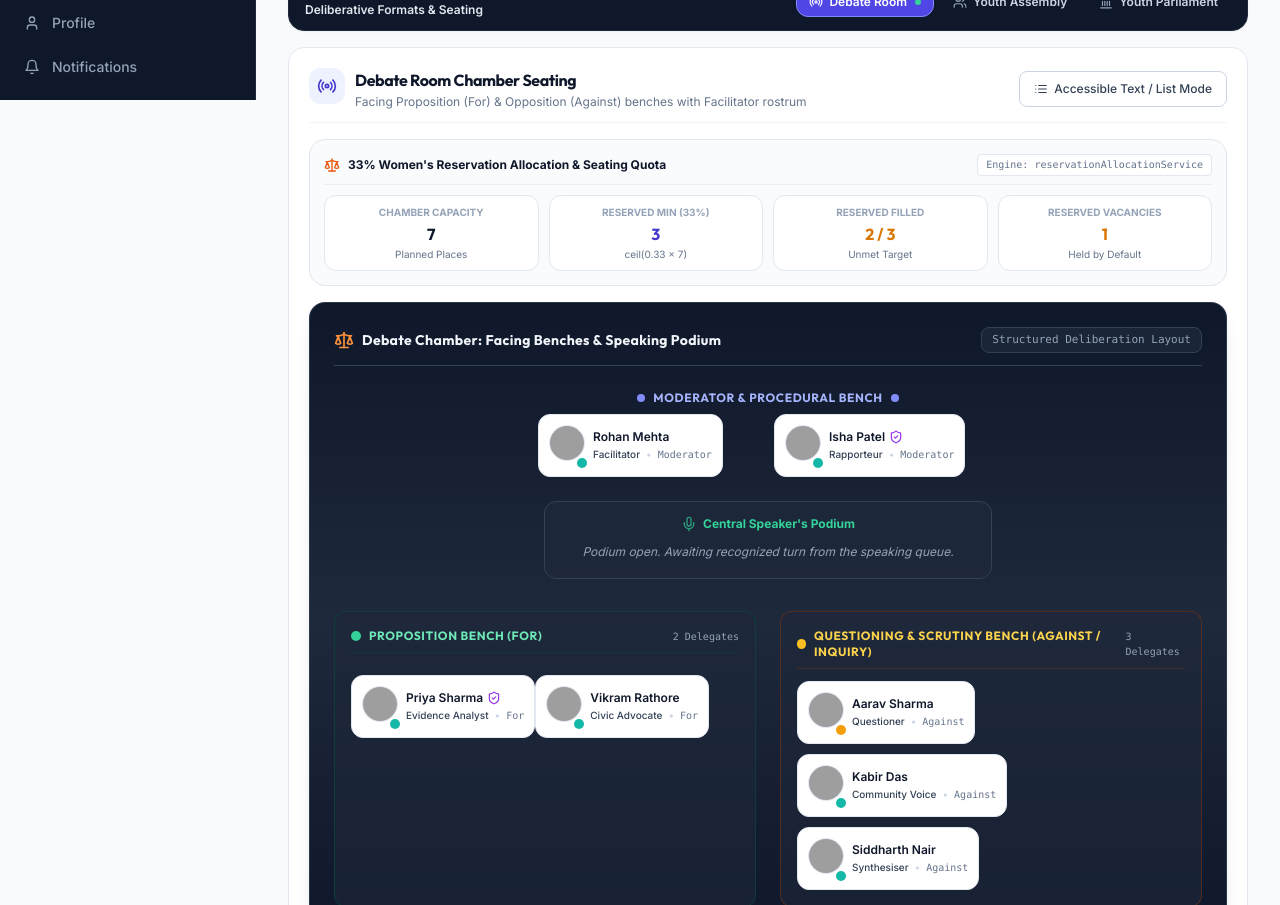
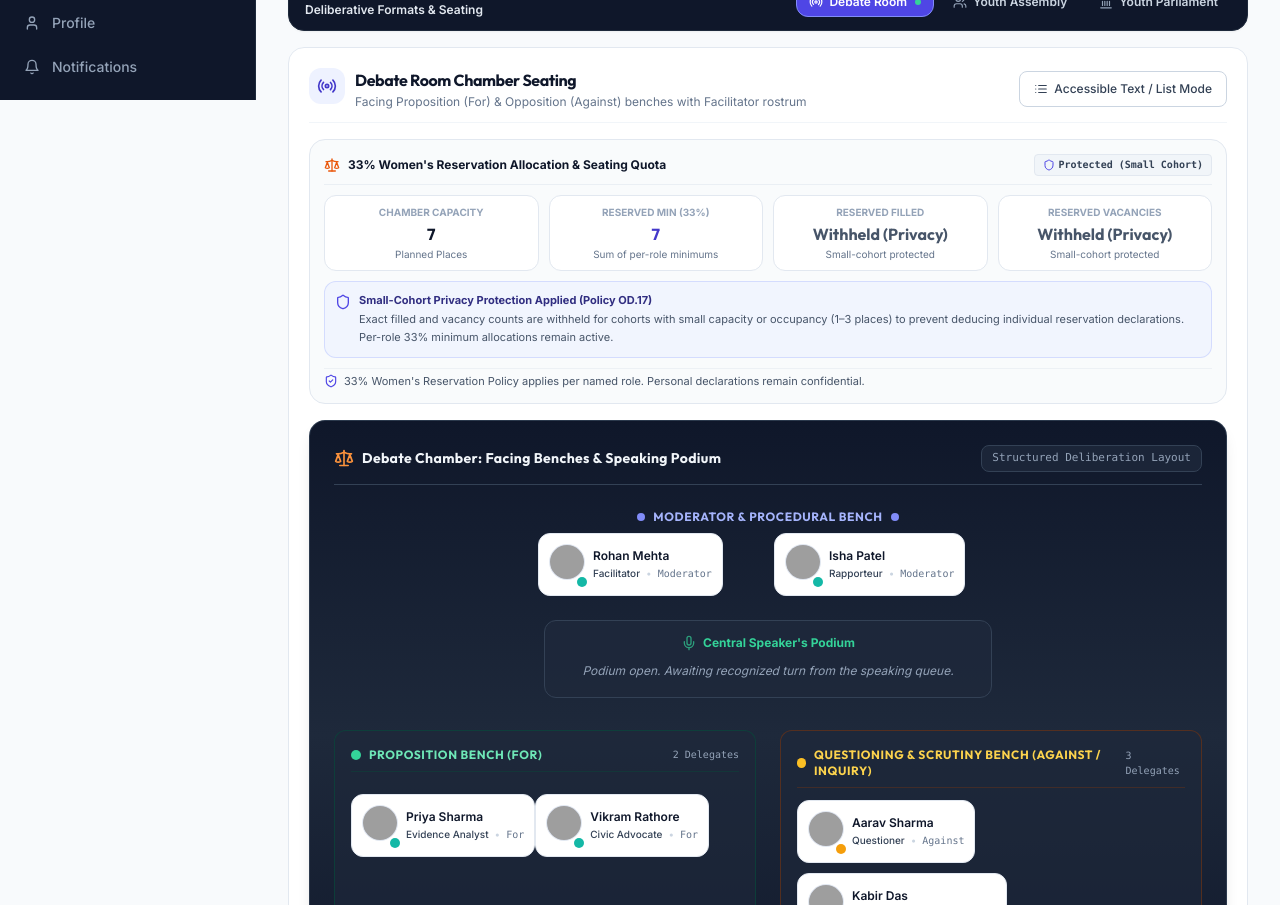
Before and after one commit to Laluboom/jansahabhag-2047-demo, a React (Vite) app: page /debate-room in a window 1280 px wide. Shown: the part 700-1605 px from the top of the page. Built offline with nearby package versions, Linux system fonts and the light colour scheme; grey boxes are pictures that could not be loaded.

Commit message:
fix(session): sum projected role allocations and enforce small-cohort privacy suppression

```diff
--- a/src/components/layout/DebateRoomPreviewPage.tsx
+++ b/src/components/layout/DebateRoomPreviewPage.tsx
@@ -43,9 +43,13 @@ import {
   ChevronRight,
 } from 'lucide-react';
 import { formatDate } from '../../utils/formatters';
-import { SessionSeating, SeatModel, SeatStatus, SeatingQuotaSummary } from '../session';
-import { calculateReservedMinimum } from '../../services/reservationAllocationService';
-import { getFictionalReservationEligibility } from '../../data/seed/fictionalReservationDeclarations';
+import {
+  SessionSeating,
+  SeatModel,
+  SeatStatus,
+  SeatingQuotaSummary,
+  computeSeatingQuotaFromAllocations,
+} from '../session';
 
 const ACTIVE_DEBATE_PHASES: DebatePhase[] = [
   'OPENING_STATEMENTS',
@@ -180,8 +184,12 @@ export const DebateRoomPreviewPage: React.FC = () => {
         currentActivity = `Waiting in speaking queue (${queueEntry.userRole || 'Awaiting facilitator recognition'})`;
       }
 
-      const eligibility = getFictionalReservationEligibility(member.userId);
-      const isReserved = eligibility === 'eligible';
+      // Check if caller is authorized to see actual assigned reserved occupants (e.g. platform owner)
+      // Never call getFictionalReservationEligibility; personal eligibility is strictly confidential.
+      const alloc = session.roleAllocations?.[member.role];
+      const isReserved = Boolean(
+        alloc?.reservedOccupants && alloc.reservedOccupants.includes(member.userId)
+      );
 
       return {
         id: `seat_${session.id}_${member.userId}`,
@@ -200,25 +208,11 @@ export const DebateRoomPreviewPage: React.FC = () => {
     });
   }, [session, allUsers]);
 
-  // Quota calculation pulling directly from reservationAllocationService formula
+  // Quota calculation pulling strictly from projected roleAllocations
+  // Sum of per-role minimums and totalPlaces; never hard-coded; never recomputed from roster.
   const debateQuotaSummary: SeatingQuotaSummary = React.useMemo(() => {
-    const totalCapacity = 7; // 7 canonical formal debate roles
-    const reservedMinimum = calculateReservedMinimum(totalCapacity); // ceil(0.33 * 7) = 3
-    const roster = session?.roster || [];
-    const eligibleCount = roster.filter(
-      (r) => getFictionalReservationEligibility(r.userId) === 'eligible'
-    ).length;
-    const vacanciesCount = Math.max(0, reservedMinimum - eligibleCount);
-
-    return {
-      totalCapacity,
-      filledCount: roster.length,
-      reservedMinimum,
-      reservedFilledCount: eligibleCount,
-      vacanciesCount,
-      isIllustrative: false,
-    };
-  }, [session]);
+    return computeSeatingQuotaFromAllocations(session?.roleAllocations);
+  }, [session?.roleAllocations]);
 
   // Reservation Allocation Handlers (08C1 APIs)
   const handleFinalizeRole = async (roleName: string) => {
--- a/src/components/session/SeatingQuotaDisplay.tsx
+++ b/src/components/session/SeatingQuotaDisplay.tsx
@@ -1,6 +1,6 @@
 import React from 'react';
 import { SeatingQuotaSummary } from './types';
-import { Scale, AlertCircle } from 'lucide-react';
+import { Scale, AlertCircle, Shield, ShieldCheck } from 'lucide-react';
 
 interface SeatingQuotaDisplayProps {
   quota: SeatingQuotaSummary;
@@ -11,7 +11,11 @@ export const SeatingQuotaDisplay: React.FC<SeatingQuotaDisplayProps> = ({
   quota,
   className = '',
 }) => {
-  const isCompliant = quota.reservedFilledCount >= quota.reservedMinimum;
+  const isSuppressed = Boolean(quota.isPrivacySuppressed);
+  const isCompliant =
+    !isSuppressed &&
+    quota.reservedFilledCount !== undefined &&
+    quota.reservedFilledCount >= quota.reservedMinimum;
 
   return (
     <div
@@ -34,6 +38,15 @@ export const SeatingQuotaDisplay: React.FC<SeatingQuotaDisplayProps> = ({
             data-testid="illustrative-quota-badge"
           >
             Illustrative Prototype Allocation (No Enforcement Claim)
+          </span>
+        ) : isSuppressed ? (
+          <span
+            className="text-[10px] font-mono font-bold px-2 py-0.5 rounded bg-slate-100 text-slate-700 border border-slate-200 flex items-center gap-1 self-start sm:self-auto"
+            data-testid="status-privacy-suppressed"
+            title="Small-cohort privacy protection applied"
+          >
+            <Shield className="w-3 h-3 text-civic-indigo-600" />
+            <span>Protected (Small Cohort)</span>
           </span>
         ) : (
           <span className="text-[10px] font-mono text-slate-500 bg-white px-2 py-0.5 rounded border border-slate-200">
@@ -70,7 +83,9 @@ export const SeatingQuotaDisplay: React.FC<SeatingQuotaDisplayProps> = ({
             {quota.reservedMinimum}
           </span>
           <span className="text-[10px] text-slate-500">
-            ceil(0.33 &times; {quota.totalCapacity})
+            {quota.isIllustrative
+              ? `ceil(0.33 \u00d7 ${quota.totalCapacity})`
+              : 'Sum of per-role minimums'}
           </span>
         </div>
 
@@ -79,6 +94,20 @@ export const SeatingQuotaDisplay: React.FC<SeatingQuotaDisplayProps> = ({
           <span className="text-[10px] uppercase font-bold text-slate-400 block">
             Reserved Filled
           </span>
+          {isSuppressed ? (
+            <>
+              <span
+                className="text-base font-bold font-heading block mt-0.5 text-slate-600"
+                data-testid="seating-quota-reserved-filled"
+              >
+                Withheld (Privacy)
+              </span>
+              <span className="text-[10px] text-slate-500" data-testid="seating-quota-status-suppressed">
+                Small-cohort protected
+              </span>
+            </>
+          ) : (
+            <>
               <span
                 className={`text-base font-bold font-heading block mt-0.5 ${
                   isCompliant ? 'text-emerald-600' : 'text-amber-600'
@@ -90,6 +119,8 @@ export const SeatingQuotaDisplay: React.FC<SeatingQuotaDisplayProps> = ({
               <span className="text-[10px] text-slate-500">
                 {isCompliant ? 'Quota Met' : 'Unmet Target'}
               </span>
+            </>
+          )}
         </div>
 
         {/* Vacancies Count */}
@@ -97,16 +128,60 @@ export const SeatingQuotaDisplay: React.FC<SeatingQuotaDisplayProps> = ({
           <span className="text-[10px] uppercase font-bold text-slate-400 block">
             Reserved Vacancies
           </span>
+          {isSuppressed ? (
+            <>
+              <span
+                className="text-base font-bold font-heading block mt-0.5 text-slate-600"
+                data-testid="seating-quota-vacancies"
+              >
+                Withheld (Privacy)
+              </span>
+              <span className="text-[10px] text-slate-500">Small-cohort protected</span>
+            </>
+          ) : (
+            <>
               <span
                 className={`text-base font-bold font-heading block mt-0.5 ${
-              quota.vacanciesCount > 0 ? 'text-amber-600' : 'text-slate-700'
+                  (quota.vacanciesCount ?? 0) > 0 ? 'text-amber-600' : 'text-slate-700'
                 }`}
                 data-testid="seating-quota-vacancies"
               >
-            {quota.vacanciesCount}
+                {quota.vacanciesCount ?? 0}
               </span>
               <span className="text-[10px] text-slate-500">Held by Default</span>
+            </>
+          )}
         </div>
+      </div>
+
+      {/* Small-Cohort Privacy Protection Banner */}
+      {isSuppressed && (
+        <div
+          className="p-2.5 rounded-xl bg-indigo-50/70 border border-indigo-200/70 text-indigo-950 text-xs flex items-start gap-2"
+          data-testid="small-cohort-privacy-banner"
+        >
+          <Shield className="w-4 h-4 text-civic-indigo-600 shrink-0 mt-0.5" />
+          <div className="space-y-0.5 leading-relaxed">
+            <span className="font-bold text-[11px] block text-civic-indigo-900">
+              Small-Cohort Privacy Protection Applied (Policy OD.17)
+            </span>
+            <p className="text-[11px] text-slate-600">
+              Exact filled and vacancy counts are withheld for cohorts with small capacity or occupancy (1–3 places)
+              to prevent deducing individual reservation declarations. Per-role 33% minimum allocations remain active.
+            </p>
+          </div>
+        </div>
+      )}
+
+      {/* Generic Chamber Reservation Policy Indicator */}
+      <div
+        className="flex items-center gap-1.5 text-[11px] text-slate-600 pt-1 border-t border-slate-200/50"
+        data-testid="generic-policy-indicator"
+      >
+        <ShieldCheck className="w-3.5 h-3.5 text-civic-indigo-600 shrink-0" />
+        <span>
+          33% Women&apos;s Reservation Policy applies per named role. Personal declarations remain confidential.
+        </span>
       </div>
 
       {/* Illustrative Notice or Compliance Helper */}
--- a/src/components/session/types.ts
+++ b/src/components/session/types.ts
@@ -1,3 +1,5 @@
+import { AllocationState } from '../../types/domain';
+
 /**
  * Typed Seat & Seating View Models for Deliberative Chambers
  *
@@ -39,10 +41,11 @@ export interface SeatModel {
 
 export interface SeatingQuotaSummary {
   totalCapacity: number;
-  filledCount: number;
+  filledCount?: number;
   reservedMinimum: number;
-  reservedFilledCount: number;
-  vacanciesCount: number;
+  reservedFilledCount?: number;
+  vacanciesCount?: number;
+  isPrivacySuppressed?: boolean;
   isIllustrative?: boolean;
   illustrativeNotice?: string;
 }
@@ -68,3 +71,75 @@ export function getInitials(name: string): string {
   if (parts.length === 1) return parts[0].slice(0, 2).toUpperCase();
   return (parts[0][0] + parts[parts.length - 1][0]).toUpperCase();
 }
+
+/**
+ * Computes chamber-level seating quota summary by summing projected AllocationState fields:
+ * - totalCapacity: sum of alloc.totalPlaces
+ * - reservedMinimum: sum of alloc.reservedMinimum (per-named-role rounding, not global rounding!)
+ * - isPrivacySuppressed: true if any allocation is small cohort (1-3 places/occupants) or marked isPrivacySuppressed.
+ *   In that case, exact reservedFilledCount and vacanciesCount are withheld (undefined).
+ * - When not suppressed (e.g. authorized Platform Owner), sums reservedOccupiedCount and vacanciesCount.
+ */
+export function computeSeatingQuotaFromAllocations(
+  roleAllocations?: Record<string, AllocationState> | null,
+  options?: {
+    isIllustrative?: boolean;
+    illustrativeNotice?: string;
+  }
+): SeatingQuotaSummary {
+  if (!roleAllocations || Object.keys(roleAllocations).length === 0) {
+    return {
+      totalCapacity: 0,
+      filledCount: 0,
+      reservedMinimum: 0,
+      isPrivacySuppressed: false,
+      isIllustrative: Boolean(options?.isIllustrative),
+      illustrativeNotice: options?.illustrativeNotice,
+    };
+  }
+
+  const allocs = Object.values(roleAllocations);
+  let totalCapacity = 0;
+  let reservedMinimum = 0;
+  let isPrivacySuppressed = false;
+
+  for (const alloc of allocs) {
+    totalCapacity += alloc.totalPlaces || 0;
+    reservedMinimum += alloc.reservedMinimum || 0;
+    if (
+      alloc.isPrivacySuppressed ||
+      alloc.reservedOccupiedCount === undefined ||
+      alloc.vacanciesCount === undefined
+    ) {
+      isPrivacySuppressed = true;
+    }
+  }
+
+  if (isPrivacySuppressed) {
+    return {
+      totalCapacity,
+      reservedMinimum,
+      isPrivacySuppressed: true,
+      isIllustrative: Boolean(options?.isIllustrative),
+      illustrativeNotice: options?.illustrativeNotice,
+    };
+  }
+
+  const reservedFilledCount = allocs.reduce((sum, a) => sum + (a.reservedOccupiedCount ?? 0), 0);
+  const vacanciesCount = allocs.reduce((sum, a) => sum + (a.vacanciesCount ?? 0), 0);
+  const filledCount = allocs.reduce(
+    (sum, a) => sum + (a.reservedOccupiedCount ?? 0) + (a.ordinaryOccupiedCount ?? 0),
+    0
+  );
+
+  return {
+    totalCapacity,
+    filledCount,
+    reservedMinimum,
+    reservedFilledCount,
+    vacanciesCount,
+    isPrivacySuppressed: false,
+    isIllustrative: Boolean(options?.isIllustrative),
+    illustrativeNotice: options?.illustrativeNotice,
+  };
+}
--- a/src/features/assemblies/AssemblySessionPage.tsx
+++ b/src/features/assemblies/AssemblySessionPage.tsx
@@ -28,9 +28,13 @@ import { Button } from '../../components/ui/Button';
 import { Textarea, Input } from '../../components/ui/Input';
 import { Avatar } from '../../components/ui/Avatar';
 import { StatusChip } from '../../components/ui/StatusChip';
-import { SessionSeating, SeatModel, SeatStatus, SeatingQuotaSummary } from '../../components/session';
-import { calculateReservedMinimum } from '../../services/reservationAllocationService';
-import { getFictionalReservationEligibility } from '../../data/seed/fictionalReservationDeclarations';
+import {
+  SessionSeating,
+  SeatModel,
+  SeatStatus,
+  SeatingQuotaSummary,
+  computeSeatingQuotaFromAllocations,
+} from '../../components/session';
 import {
   ArrowLeft,
   ArrowRight,
@@ -650,8 +654,12 @@ export const AssemblySessionPage: React.FC = () => {
         currentActivity = `Formally logged reservation: ${dissentRec.reason}`;
       }
 
-      const eligibility = getFictionalReservationEligibility(p.id);
-      const isReserved = eligibility === 'eligible';
+      // Check if caller is authorized to see actual assigned reserved occupants (e.g. platform owner)
+      // Never call getFictionalReservationEligibility; personal eligibility is confidential.
+      const alloc = assembly?.roleAllocations?.[roleName];
+      const isReserved = Boolean(
+        alloc?.reservedOccupants && alloc.reservedOccupants.includes(p.id)
+      );
 
       return {
         id: `seat_${assembly.id}_${p.id}`,
@@ -672,32 +680,11 @@ export const AssemblySessionPage: React.FC = () => {
     });
   }, [assembly, participants, allRoles, proposition, currentStageIndex]);
 
+  // Quota calculation pulling strictly from projected roleAllocations
+  // Sum of per-role minimums and capacities; no second calculation; no hard-coded capacity.
   const assemblyQuotaSummary: SeatingQuotaSummary = React.useMemo(() => {
-    let totalPlaces = 0;
-    if (assembly?.roleAllocations) {
-      for (const alloc of Object.values(assembly.roleAllocations)) {
-        totalPlaces += alloc.totalPlaces || 0;
-      }
-    }
-    if (totalPlaces === 0) {
-      totalPlaces = assembly?.isThreePersonMiniMode ? 3 : 24;
-    }
-
-    const reservedMinimum = calculateReservedMinimum(totalPlaces);
-    const eligibleCount = participants.filter(
-      (p) => getFictionalReservationEligibility(p.id) === 'eligible'
-    ).length;
-    const vacanciesCount = Math.max(0, reservedMinimum - eligibleCount);
-
-    return {
-      totalCapacity: totalPlaces,
-      filledCount: participants.length,
-      reservedMinimum,
-      reservedFilledCount: eligibleCount,
-      vacanciesCount,
-      isIllustrative: false,
-    };
-  }, [assembly, participants]);
+    return computeSeatingQuotaFromAllocations(assembly?.roleAllocations);
+  }, [assembly?.roleAllocations]);
 
   if (isLoading) {
     return (
```
Also changed, not shown: src/components/session/SeatDetailCard.tsx (+13 -3 lines), 1 other file (tests, documents, lock files or other folders). Lines whose indentation alone changed are shown as unchanged.
